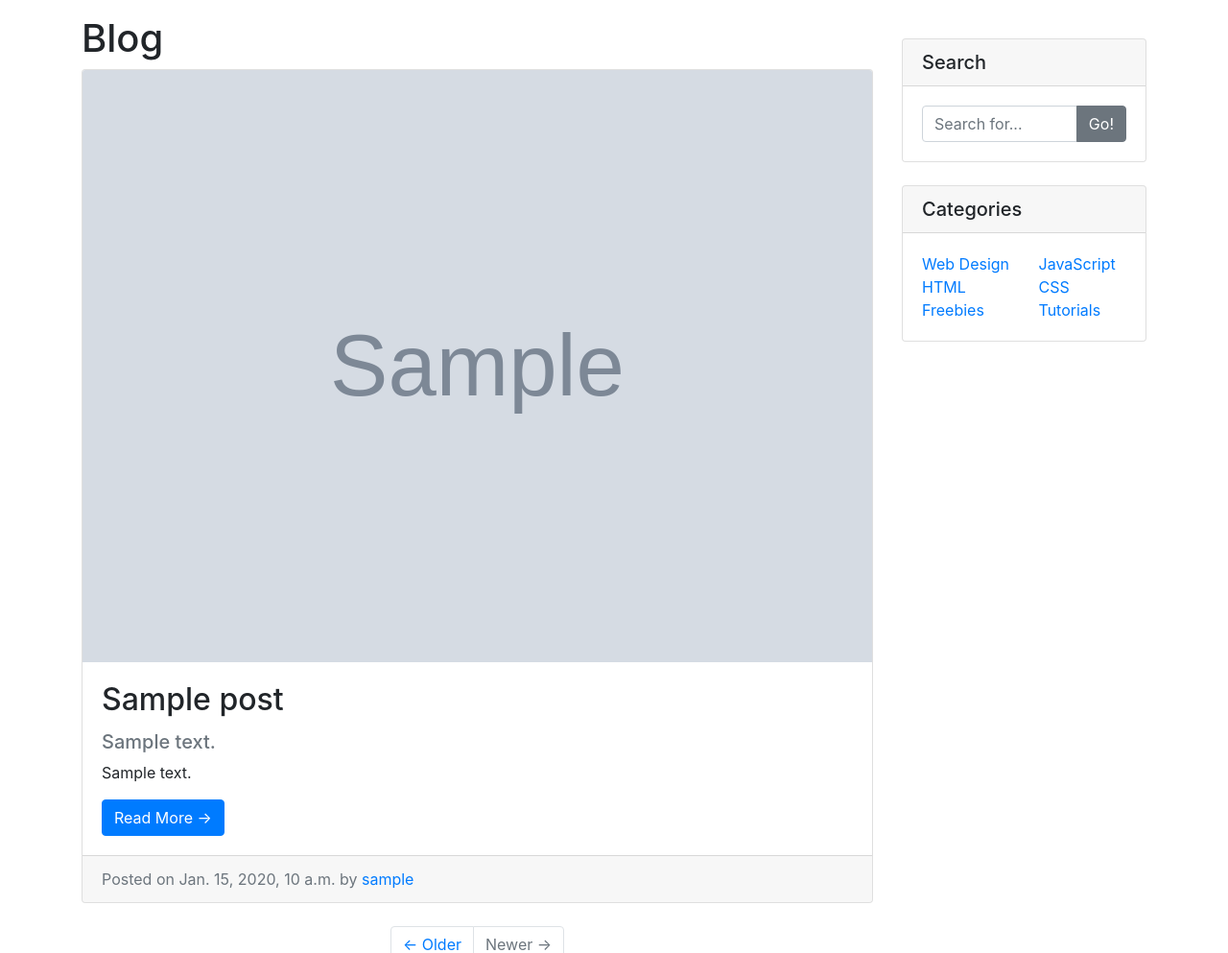
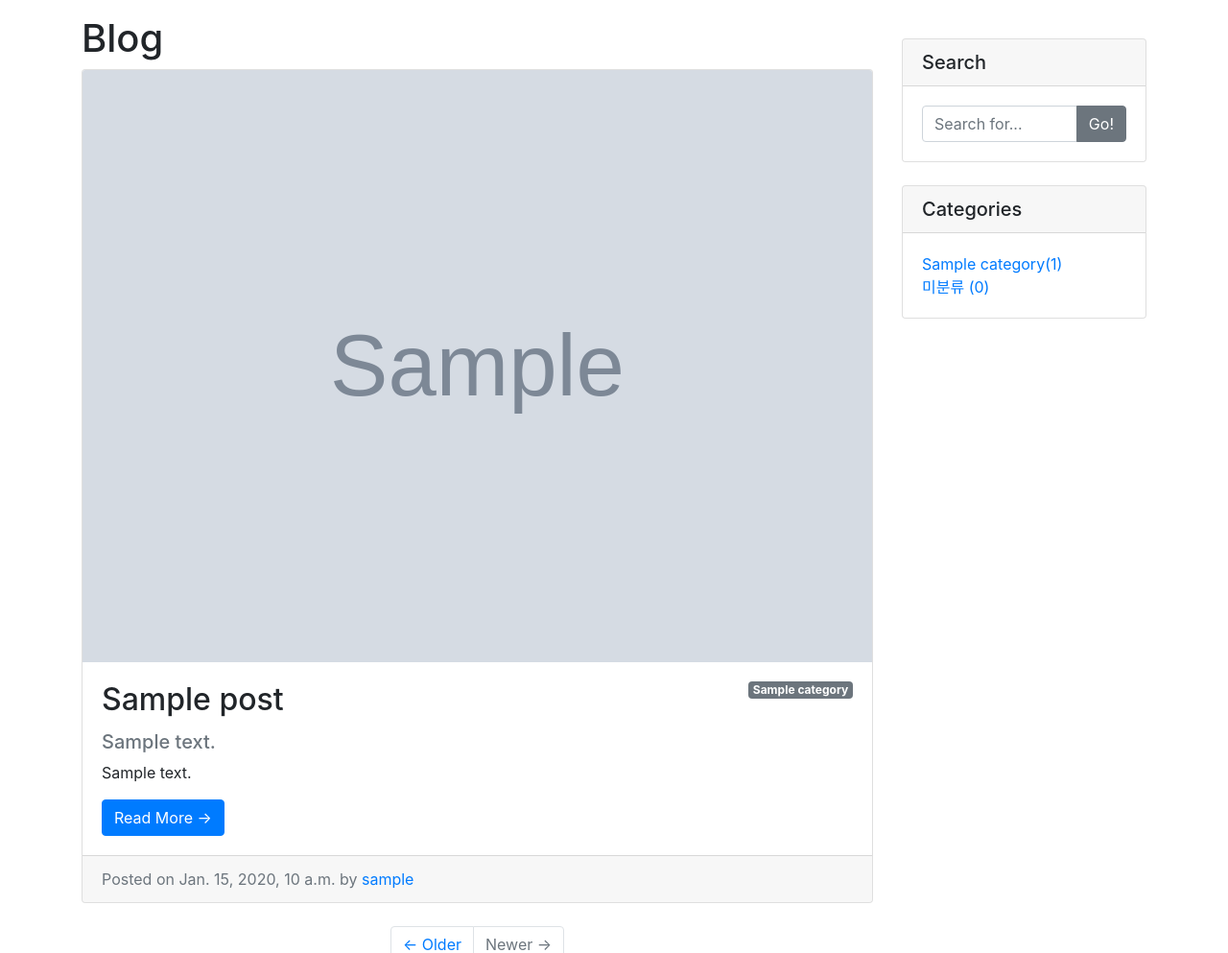
Before and after one commit to star5357777/InflearnProject, a Django app: page /blog/ in a window 1280 px wide. Shown: the part 56-1049 px from the top of the page at 96% size. Run offline with Django 3.2, Linux system fonts and the light colour scheme; tables that the repository leaves empty hold one stand-in row (values such as "Sample post"); grey boxes marked "Sample" are stand-in pictures; some libraries are stand-ins or nearby versions.

Commit message:
포스트 목록 페이지 카테고리 수정

```diff
--- a/Projects/settings.py
+++ b/Projects/settings.py
@@ -49,6 +49,7 @@ INSTALLED_APPS = [
     'django.contrib.staticfiles',
     'blog',
     'single_pages',
+    'django_extensions',
 ]
 
 MIDDLEWARE = [
--- a/blog/templates/blog/base.html
+++ b/blog/templates/blog/base.html
@@ -32,33 +32,19 @@
             </div>
 
             <!-- Categories Widget -->
-            <div class="card my-4">
+            <div class="card my-4" id="categories-card">
                 <h5 class="card-header">Categories</h5>
                 <div class="card-body">
                     <div class="row">
-                        <div class="col-lg-6">
+                        <div class="col-lg-12">
                             <ul class="list-unstyled mb-0">
+                                {% for c in categories %}
+                                    <li>
+                                        <a href="#">{{ c.name }}({{ c.post_set.count }})</a> {# post의 list를 가져오는 set 검색해보기  #}
+                                    </li>
+                                {% endfor %}
                                 <li>
-                                    <a href="#">Web Design</a>
-                                </li>
-                                <li>
-                                    <a href="#">HTML</a>
-                                </li>
-                                <li>
-                                    <a href="#">Freebies</a>
-                                </li>
-                            </ul>
-                        </div>
-                        <div class="col-lg-6">
-                            <ul class="list-unstyled mb-0">
-                                <li>
-                                    <a href="#">JavaScript</a>
-                                </li>
-                                <li>
-                                    <a href="#">CSS</a>
-                                </li>
-                                <li>
-                                    <a href="#">Tutorials</a>
+                                    <a href="#">미분류 ({{ no_category_post_count }})</a>
                                 </li>
                             </ul>
                         </div>
--- a/blog/templates/blog/post_list.html
+++ b/blog/templates/blog/post_list.html
@@ -11,6 +11,12 @@
                     <img class="card-img-top" src="{{ i.head_image.url }}" alt="{{ i.title }}">
                 {% endif %}
                 <div class="card-body">
+                    {% if i.category %}
+                        <span class="badge badge-secondary float-right">{{ i.category }}</span>
+                    {% else %}
+                        <span class="badge badge-secondary float-right">미분류</span>
+                    {% endif %}
+
                     <h2 class="card-title">{{ i.title }}</h2>
                     {% if i.hook_text %}
                         <h5 class="text-muted">{{ i.hook_text }}</h5>
--- a/blog/views.py
+++ b/blog/views.py
@@ -1,7 +1,7 @@
 from django.shortcuts import render
 from django.views.generic import ListView, DetailView
 
-from blog.models import Post
+from blog.models import Post, Category
 
 
 # Create your views here.
@@ -11,6 +11,12 @@ class PostList(ListView):
     context_object_name = 'posts'
     ordering = '-pk'
     template_name = 'blog/post_list.html'
+
+    def get_context_data(self, **kwargs):
+        context = super(PostList, self).get_context_data()
+        context['categories'] = Category.objects.all()
+        context['no_category_post_count'] = Post.objects.filter(category=None).count()
+        return context
 
 # def index(request):
 #     posts = Post.objects.all().order_by('-pk') # order_by('-pk') : pk 기준 역순으로 출력
```
